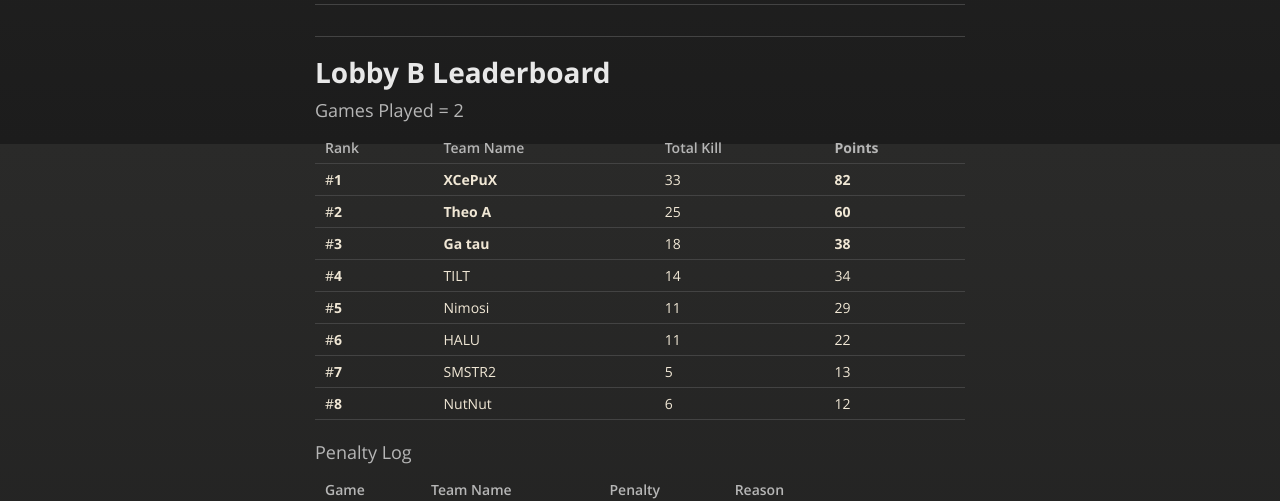
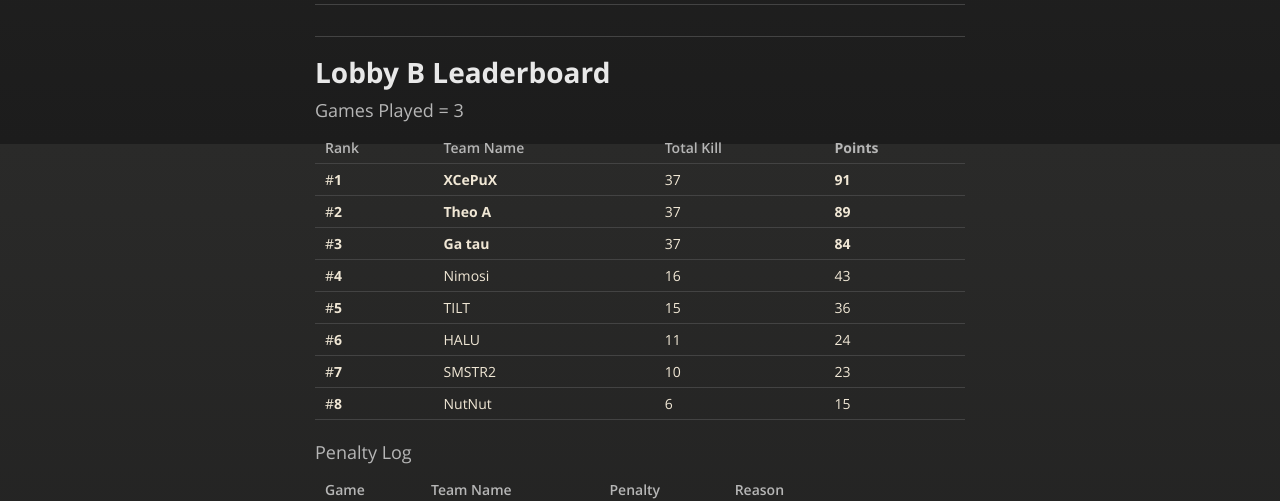
Before and after one commit to kanziebub/SurvivalProtocol, a Jekyll site: the page built from EPIC/03/qualifiers.md, in a window 1280 px wide and 900 px high, scrolled down 545 px. Shown: the part 211-712 px from the top of the window. Built offline with Jekyll 4.4.1, drawn with Linux system fonts in a browser that asks for light colours.

Commit message:
game 3 lobby b

```diff
--- a/EPIC/03/qualifiers.md
+++ b/EPIC/03/qualifiers.md
@@ -30,18 +30,18 @@ layout: default
 
 # **Lobby B Leaderboard**
 
-### Games Played = 2
+### Games Played = 3
 
 |  Rank  | Team Name             | Total Kill | **Points** |
 |:-------|:----------------------|:-----------|:-----------|
-| #**1** | **XCePuX** | 33 | **82** |
-| #**2** | **Theo A** | 25 | **60** |
-| #**3** | **Ga tau** | 18 | **38** |
-| #**4** | TILT | 14 | 34 |
-| #**5** | Nimosi | 11 | 29 |
-| #**6** | HALU | 11 | 22 |
-| #**7** | SMSTR2 | 5 | 13 |
-| #**8** | NutNut | 6 | 12 |
+| #**1** | **XCePuX** | 37 | **91** |
+| #**2** | **Theo A** | 37 | **89** |
+| #**3** | **Ga tau** | 37 | **84** |
+| #**4** | Nimosi | 16 | 43 |
+| #**5** | TILT | 15 | 36 |
+| #**6** | HALU | 11 | 24 |
+| #**7** | SMSTR2 | 10 | 23 |
+| #**8** | NutNut | 6 | 15 |
 
 ### Penalty Log
 
```
